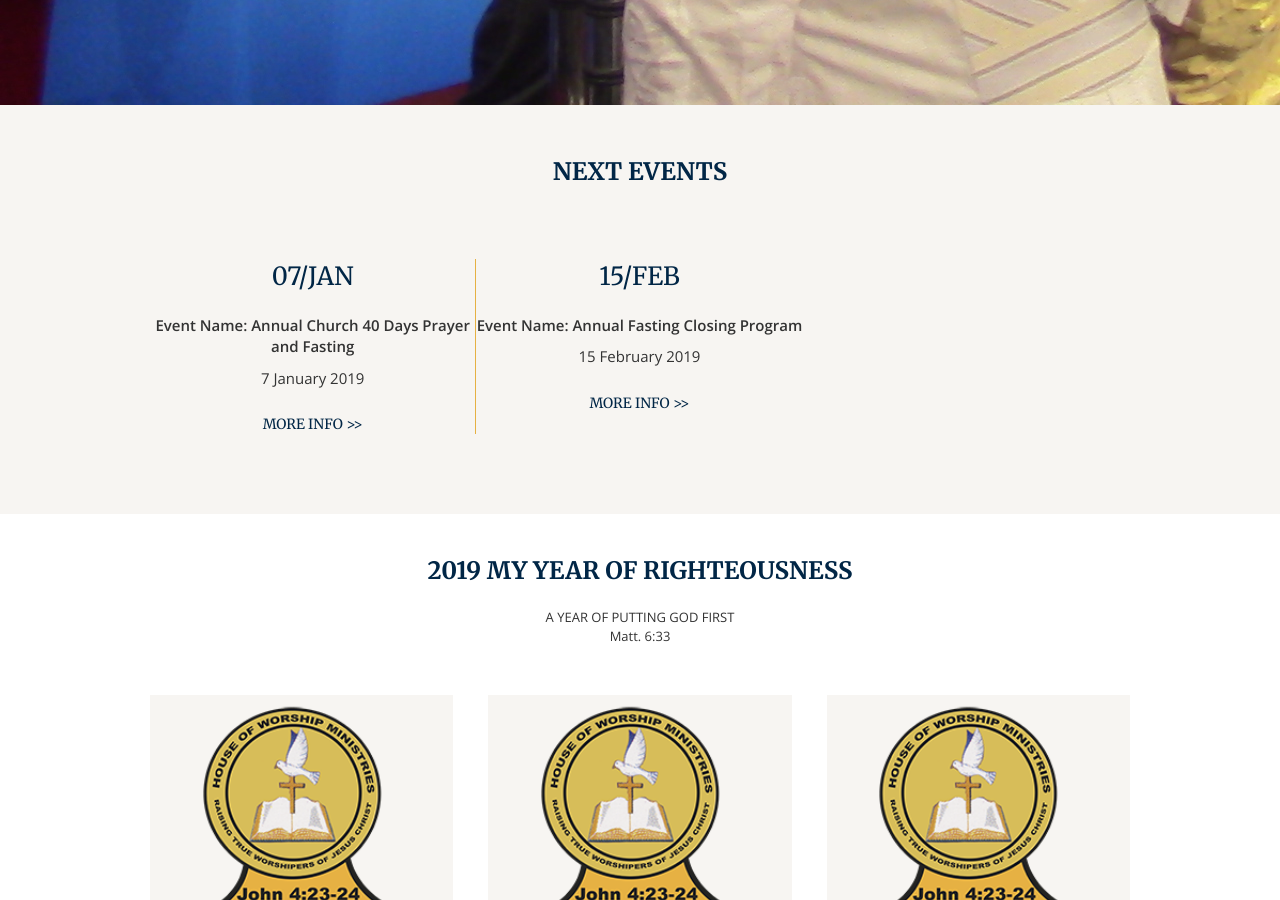
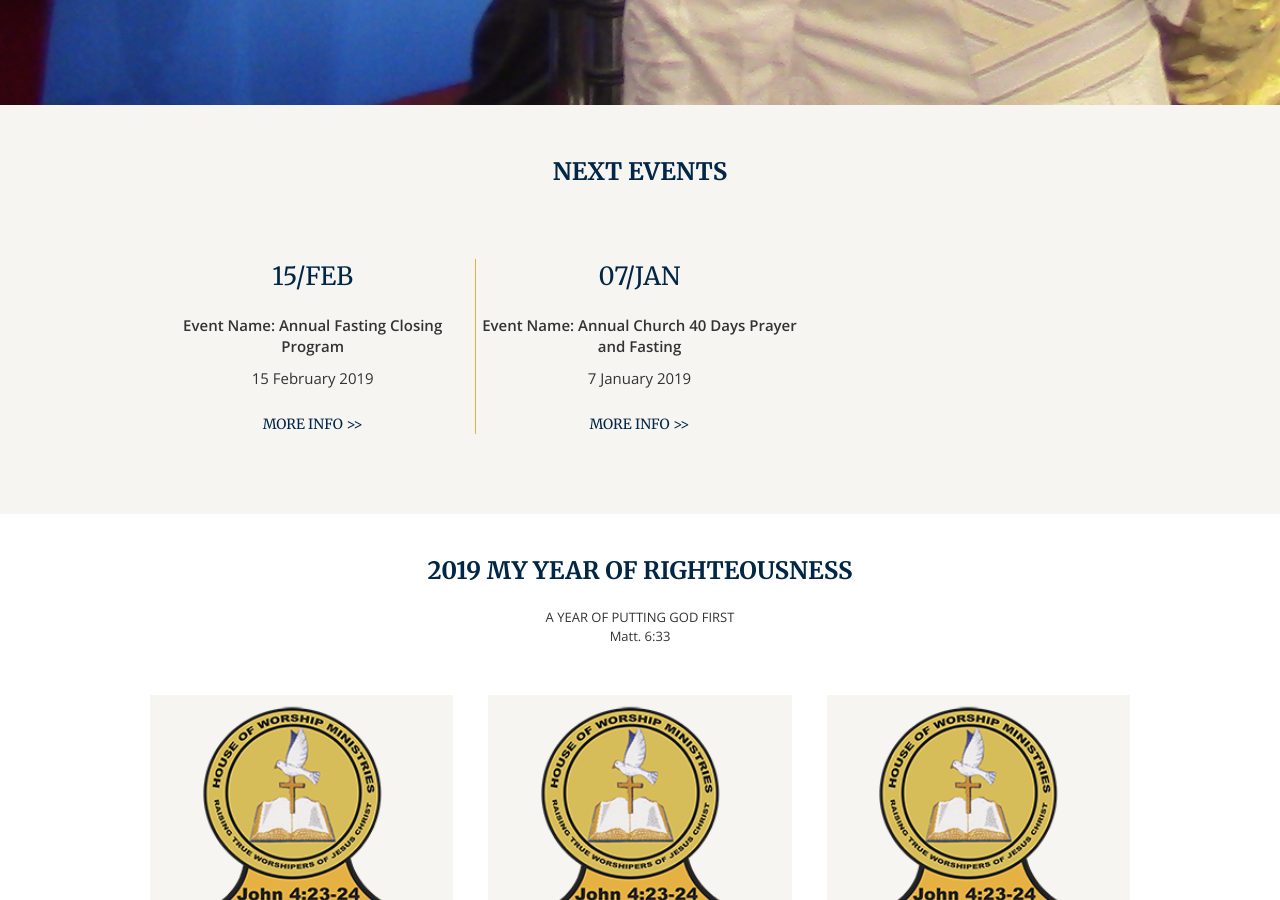
Before and after one commit to riyaadh47/hilary, a Jekyll site: the page built from index.html, in a window 1280 px wide and 900 px high, scrolled down 4321 px. Built offline with Jekyll 4.4.1, drawn with Linux system fonts in a browser that asks for light colours; nearby versions of some CDN libraries; library files that are not in the unit come from our copies.

Commit message:
Update index.html

```diff
--- a/index.html
+++ b/index.html
@@ -36,7 +36,7 @@
 	<div class="events-snippets">
 		<h2>Next Events</h2>
 
-		{% assign sorted = site.posts | sort:"order" | reverse %}
+		{% assign sorted = site.posts | sort:"order" %}
 		{% for event in sorted limit: 3 %}
 			<div class="event">
 				<span class="short-date">{{event.short-date}}</span>
```
